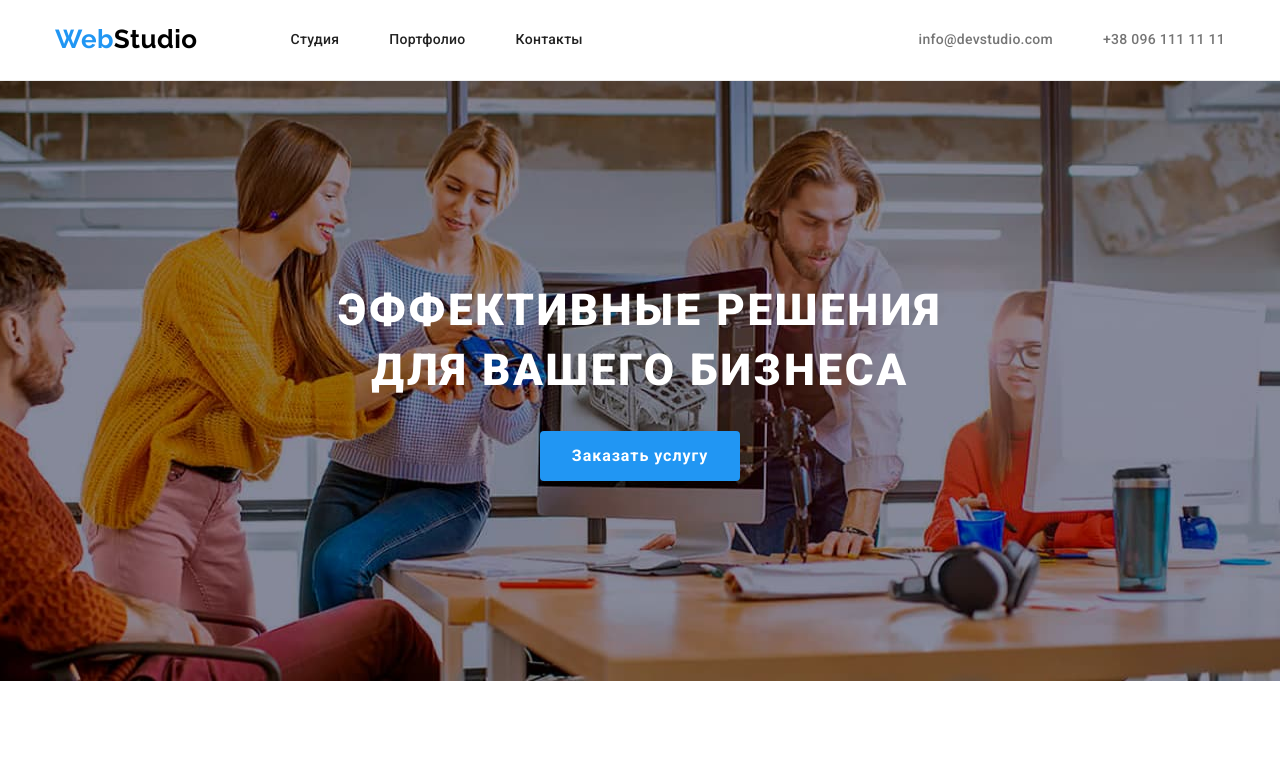
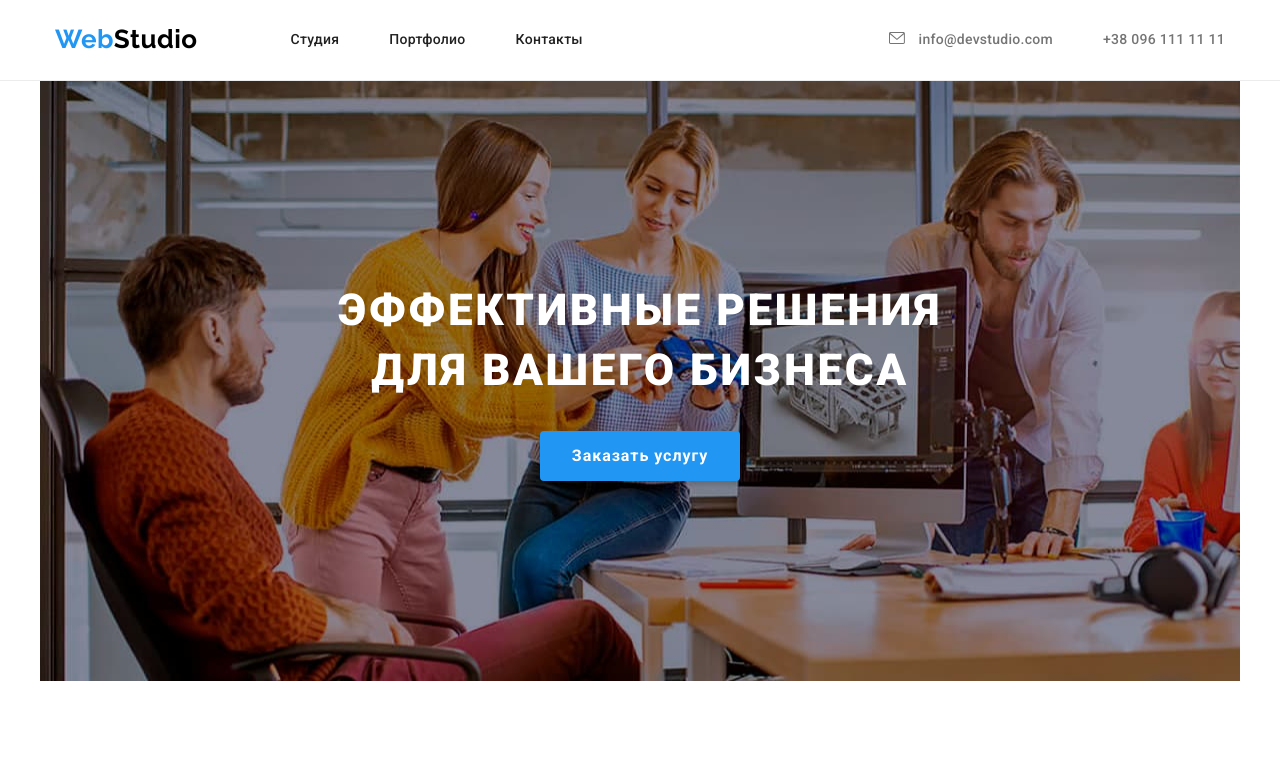
Before and after one commit to messagetoedward/goit-markup-hw-04, a plain HTML site: page index.html in a window 1280 px wide. Shown: the top 772 px of the page. Drawn offline with nearby package versions, Linux system fonts and the light colour scheme.

Commit message:
icons & hero bg
added envelope icon, no set ups
changed class "hero-section" from hero section to hero>section>div

*issue* bg image fits only div container size not full screen, to be solved

```diff
--- a/css/styles.css
+++ b/css/styles.css
@@ -136,6 +136,11 @@ body {
   color: var(--accent-color);
 }
 
+.nav-icon {
+  display: inline-flex;
+  margin-right: 10px;
+}
+
 .nav-address {
   font-weight: 500;
   font-size: 14px;
@@ -158,7 +163,8 @@ body {
   padding-top: 200px;
   padding-bottom: 200px;
 
-  background: #c4c4c4 url(../images/hero-bg.jpg) no-repeat 50% 50%;
+  background-image: url(../images/hero-bg.jpg);
+  background-size: cover;
   text-align: center;
   background-color: var(--hero-footer-background-color);
 }
--- a/index.html
+++ b/index.html
@@ -32,16 +32,23 @@
             </nav>
             <ul class="list menu address-margin">
                 <li>
-                    <a href="mailto:info@devstudio.com" class="nav-address link-hover">info@devstudio.com</a></li>
+                    <a href="mailto:info@devstudio.com" class="nav-address link-hover">
+                        <svg class="nav-icon" width="16" height="12">
+                            <use href="../icons/sprite.svg#icon-nav-envelope"></use>
+                        </svg>
+                        info@devstudio.com
+                    </a>
+                </li>
                 <li>
-                    <a href="tel:+380961111111" class="nav-address">+38 096 111 11 11</a></li>
+                    <a href="tel:+380961111111" class="nav-address">+38 096 111 11 11</a>
+                </li>
             </ul>
         </div>
     </header>
     <main>
         <!---Hero-->
-            <section class="hero-section">
-                <div class="conteiner hero-bg">
+            <section class="hero">
+                <div class="conteiner hero-section">
                     <h1 class="hero-title">Эффективные решения<br>для вашего бизнеса</h1>
                     <button type="button" class="hero-button">Заказать услугу</button>
                 </div>
```
Also changed, not shown: icons/sprite.svg (renamed from icons/symbol-defs.svg).
